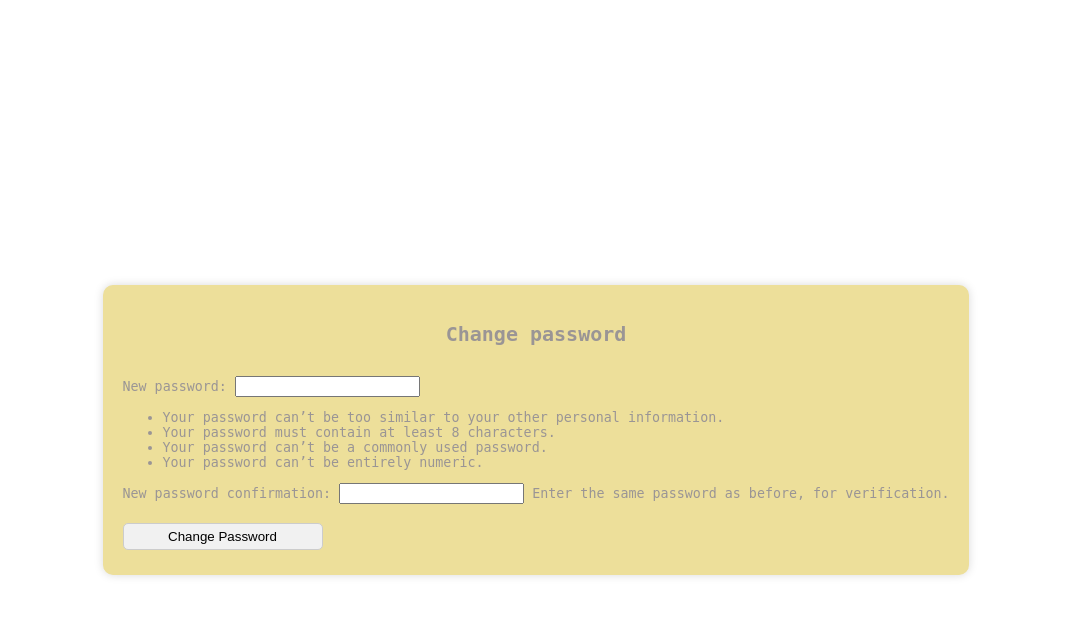
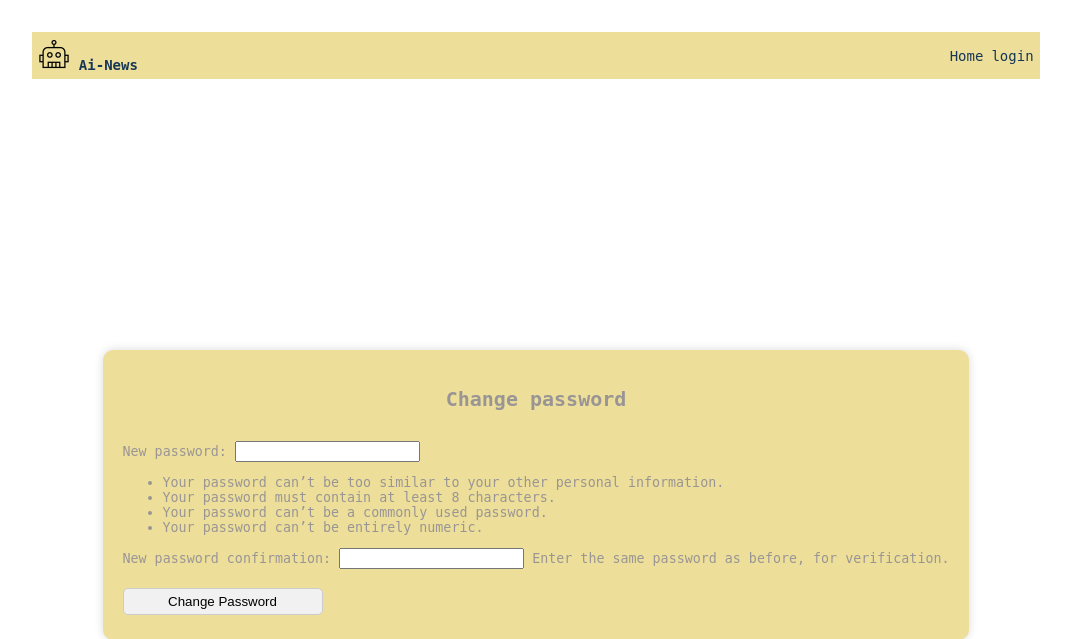
Before and after one commit to palamut62/hackersnewsProject, a Django app: page /account/change_password/ in a window 1280 px wide. Shown: the top 639 px of the page, without its empty margins (104-1175 px from the left). Before the commit the page ends 577 px from the top, so only its background shows below. Run offline with Django 5.2, Linux system fonts and the light colour scheme; some libraries are stand-ins or nearby versions.

Commit message:
feat:Edit cahnge_Password page

```diff
--- a/templates/Login/change_password.html
+++ b/templates/Login/change_password.html
@@ -98,16 +98,53 @@
 {% endblock %}
 
 {% block content %}
+
+
     <div class="flex-container flex-container-1" style="margin-top: 30px">
+
+
         <table id="hnmain" class="main-table">
-            <!-- Buraya profile.html dosyasındaki tablo bloğunu yapıştırın -->
+
+            <tr>
+                <td class="header-cell">
+                    <div class="header-container"
+                         style="display: flex; justify-content: space-between; align-items: center;padding: 5px">
+                        <div class="logo-links">
+                            <a href="{% url 'index' %}">
+                                <img src="{% static 'img/icon.png' %}" alt="Hacker News Logo">
+                            </a>
+                            <span class="pagetop">
+                            <b class="hnname"><a href="{% url 'index' %}">Ai-News</a></b>
+
+                        </span>
+                        </div>
+                        <div class="search-login">
+                            <a href="{% url 'index' %}">Home</a>
+                            {% if user.is_authenticated %}
+                                <p style="display: inline;">{{ user.username }}</p>
+                                <a href="{% url 'logout' %}">logout</a>
+                                <a href="{% url 'profile' %}">profile</a>
+                                {% if user.is_superuser %}
+                                    <a href="{% url 'add_news' %}">Add News</a>
+                                {% endif %}
+                            {% else %}
+                                <a href="{% url 'login' %}">login</a>
+                            {% endif %}
+                        </div>
+                    </div>
+                </td>
+            </tr>
+            <tr>
+                <td class="spacer-cell"></td>
+            </tr>
+
         </table>
     </div>
     <div class="flex-container flex-container-2">
         <div class="login-card">
             <h2>Change password</h2>
             <form method="POST">
-            {% csrf_token %}
+                {% csrf_token %}
                 {{ form.as_p }}
                 <button type="submit" class="form-button">Change Password</button>
             </form>
```
